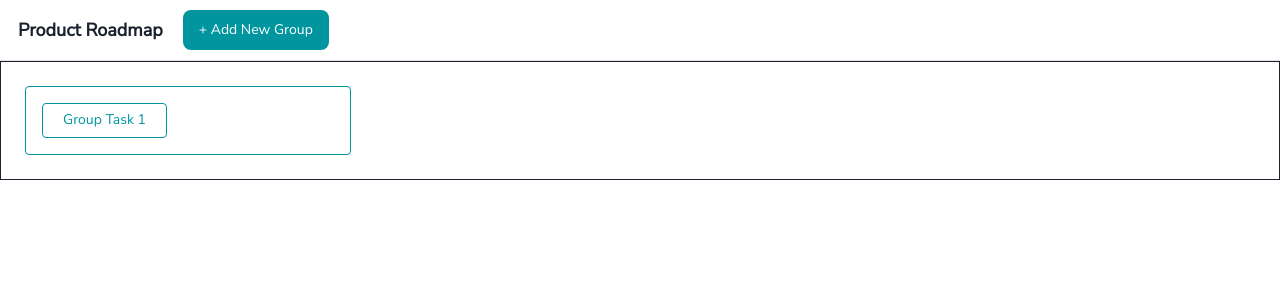
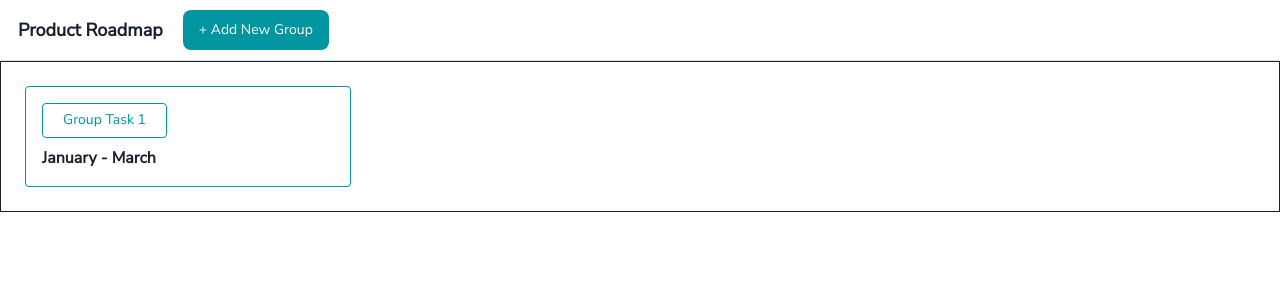
Before and after one commit to driyant/mini-kanban, a React (Vite) app: page / in a window 1280 px wide. Shown: the top 300 px of the page. Built offline with nearby package versions, Linux system fonts and the light colour scheme.

Commit message:
Add text description

```diff
--- a/src/App.jsx
+++ b/src/App.jsx
@@ -49,7 +49,7 @@ function App() {
               Group Task 1
             </Heading>
           </Box>
-
+          <Text fontWeight="700">January - March</Text>
         </TodoGroup>
       </Grid>
     </div>
```
